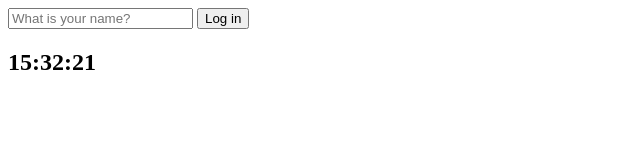
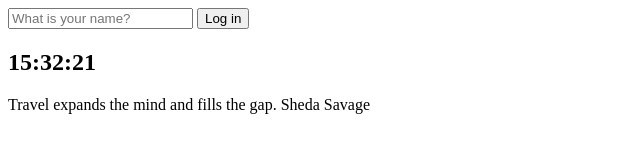
Before and after one commit to eunsu29/01_momentum, a website: page index.html in a window 1280 px wide. Shown: the whole page, without its empty margins (0-640 px from the left). Drawn offline with Linux system fonts and the light colour scheme.

Commit message:
6.0 Quotes

```diff
--- a/index.html
+++ b/index.html
@@ -16,8 +16,13 @@
         </form>
         <h2 id="clock">00:00:00</h2>
         <h1 id="greeting" class="hidden"></h1>
+        <div id="quote">
+            <span></span>
+            <span></span>
+        </div>
         <!-- js 파일 세분화 -->
         <script src="js/greeting.js"></script>
         <script src="js/clock.js"></script>
+        <script src="js/quotes.js"></script>
     </body>
 </html>
--- /dev/null
+++ b/js/quotes.js
@@ -0,0 +1,51 @@
+const quotes = [
+    {
+        quote: "The way to get started is to quit talking and begin doing.",
+        author: "Walt Disney",
+    },
+    {
+        quote: "Life is what happens when you're busy making other plans.",
+        author: "John Lennon",
+    },
+    {
+        quote: "The world is a book and those who do not travel read only one page.",
+        author: "Saint Augustine",
+    },
+    {
+        quote: "Life is either a daring adventure or nothing at all.",
+        author: "Helen Keller",
+    },
+    {
+        quote: "To Travel is to Live",
+        author: "Hans Christian Andersen",
+    },
+    {
+        quote: "Only a life lived for others is a life worthwhile.",
+        author: "Albert Einstein",
+    },
+    {
+        quote: "You only live once, but if you do it right, once is enough.",
+        author: "Mae West",
+    },
+    {
+        quote: "Never go on trips with anyone you do ntot love.",
+        author: "Hemmingway",
+    },
+    {
+        quote: "We wander for distraction, but we travel for fulfilment.",
+        author: "Hilaire Belloc",
+    },
+    {
+        quote: "Travel expands the mind and fills the gap.",
+        author: "Sheda Savage",
+    },
+];
+
+const quote = document.querySelector("#quote span:first-child");
+const author = document.querySelector("#quote span:last-child");
+
+const todaysQuote = quotes[Math.floor(Math.random() * quotes.length)];
+
+quote.innerText = todaysQuote.quote;
+author.innerText = todaysQuote.author;
+// Math.round() 반올림, Math.ceil() 올림, Math.floor() 내림
```
